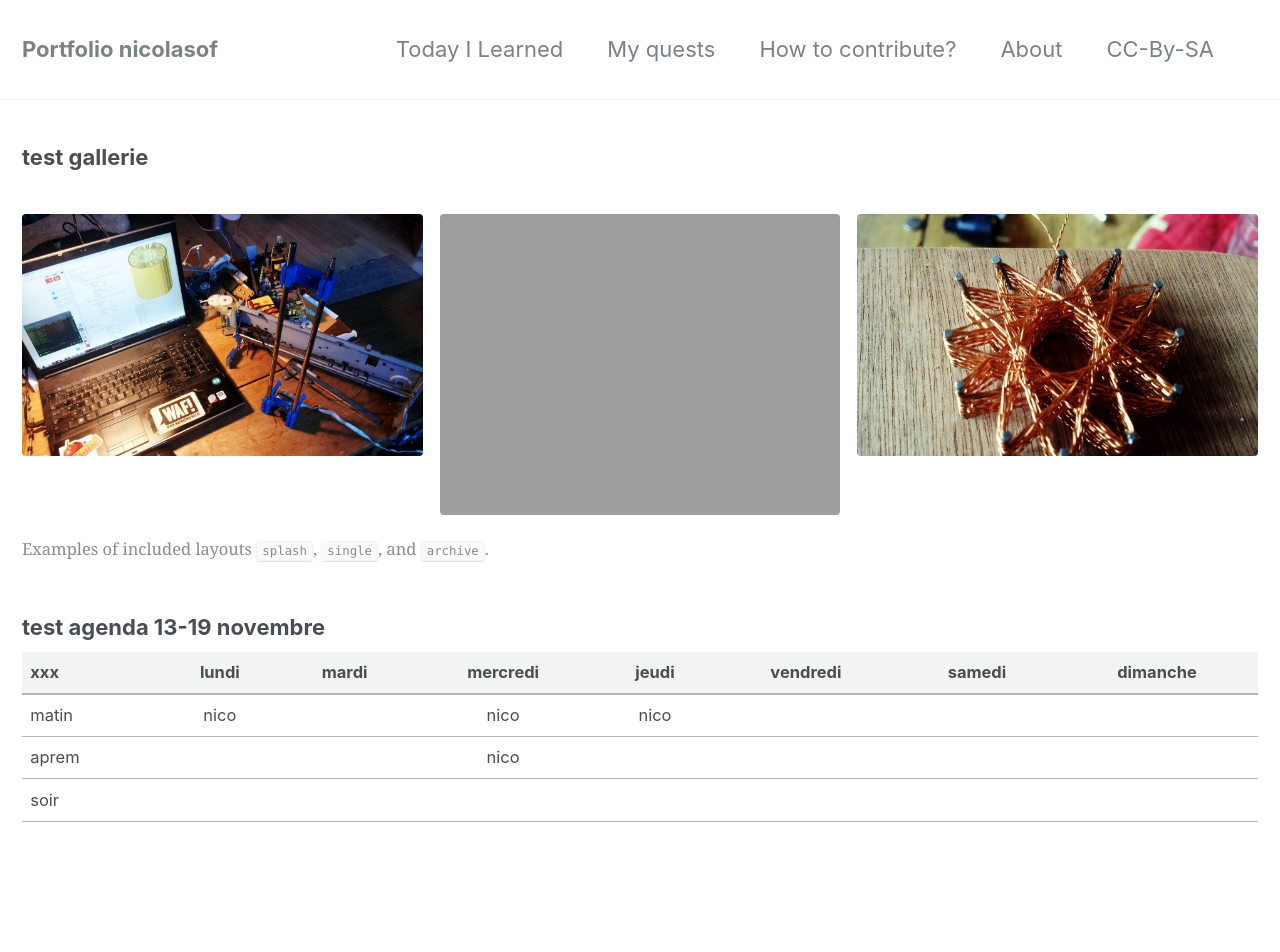
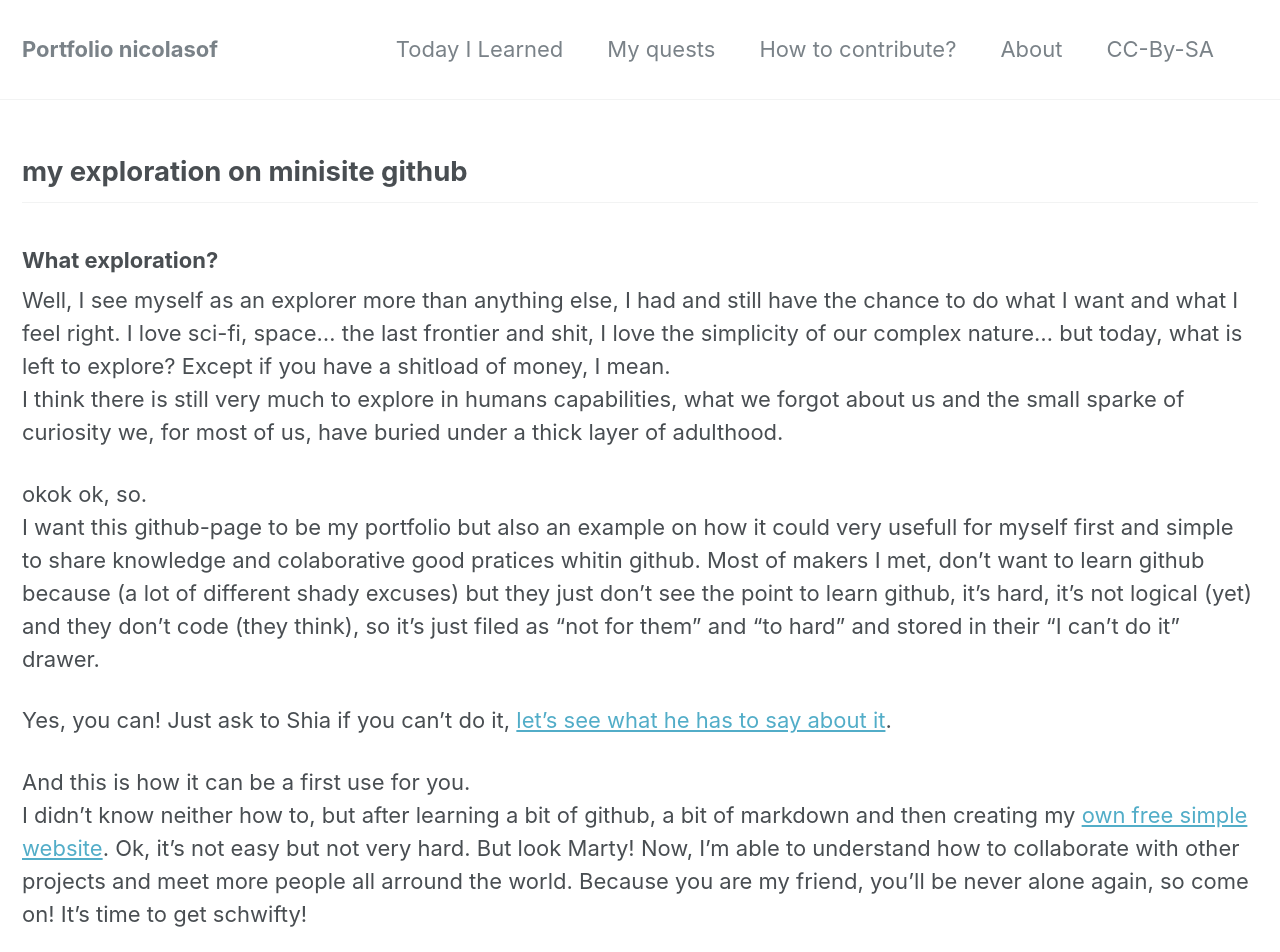
Before and after one commit to nicolasdb/nicolasdb.github.io, a Jekyll site: the page built from _pages/about.md, in a window 1280 px wide and 1400 px high. Shown: the top 952 px of the window. Built offline with Jekyll 4.4.1, drawn with Linux system fonts in a browser that asks for light colours; grey boxes are pictures that could not be loaded.

Commit message:
update about

```diff
--- a/_pages/about.md
+++ b/_pages/about.md
@@ -13,9 +13,29 @@ layouts_gallery:
     image_path: /assets/images/2013-02-13 10.34.55.jpg
     alt: "archive layout example"
 last_modified_at: 2017-11-06T16:27:14-05:00
-toc: true
 ---
 
+## my exploration on minisite github
+### What exploration?
+
+Well, I see myself as an explorer more than anything else, I had and still have the chance to do what I want and what I feel right.
+I love sci-fi, space... the last frontier and shit, I love the simplicity of our complex nature... but today, what is left to explore? Except if you have a shitload of money, I mean.
+I think there is still very much to explore in humans capabilities, what we forgot about us and the small sparke of curiosity we, for most of us, have buried under a thick layer of adulthood.
+
+okok ok, so.
+I want this github-page to be my portfolio but also an example on how it could very usefull for myself first and simple to share knowledge and colaborative good pratices whitin github.
+Most of makers I met, don't want to learn github because (a lot of different shady excuses) but they just don't see the point to learn github, it's hard, it's not logical (yet) and they don't code (they think), so it's just filed as "not for them" and "to hard" and stored in their "I can't do it" drawer.
+
+Yes, you can! Just ask to Shia if you can't do it, [let's see what he has to say about it](https://www.youtube.com/watch?v=-NRaUjbZuOY).
+
+And this is how it can be a first use for you.
+I didn't know neither how to, but after learning a bit of github, a bit of markdown and then creating my [own free simple website](https://nicolasdb.github.io/post/nicolas-first-post). Ok, it's not easy but not very hard. But look Marty! Now, I'm able to understand how to collaborate with other projects and meet more people all arround the world. Because you are my friend, you'll be never alone again, so come on! It's time to get schwifty!
+
+![image](https://user-images.githubusercontent.com/12049360/32323816-861f4b74-bfc9-11e7-9795-781b90381454.png)
+
+
+<!-- Ceci est un commentaire, il ne
+sera pas affiché dans le navigateur
 ### test gallerie
 {% include gallery id="layouts_gallery" caption="Examples of included layouts `splash`, `single`, and `archive`." %}
 
@@ -27,3 +47,4 @@ xxx | lundi | mardi | mercredi | jeudi | vendredi | samedi | dimanche
 matin | nico |  | nico | nico |
 aprem |  |  | nico |  |
 soir |
+ -->
```
Also changed, not shown: index.md (+0 -10 lines).
